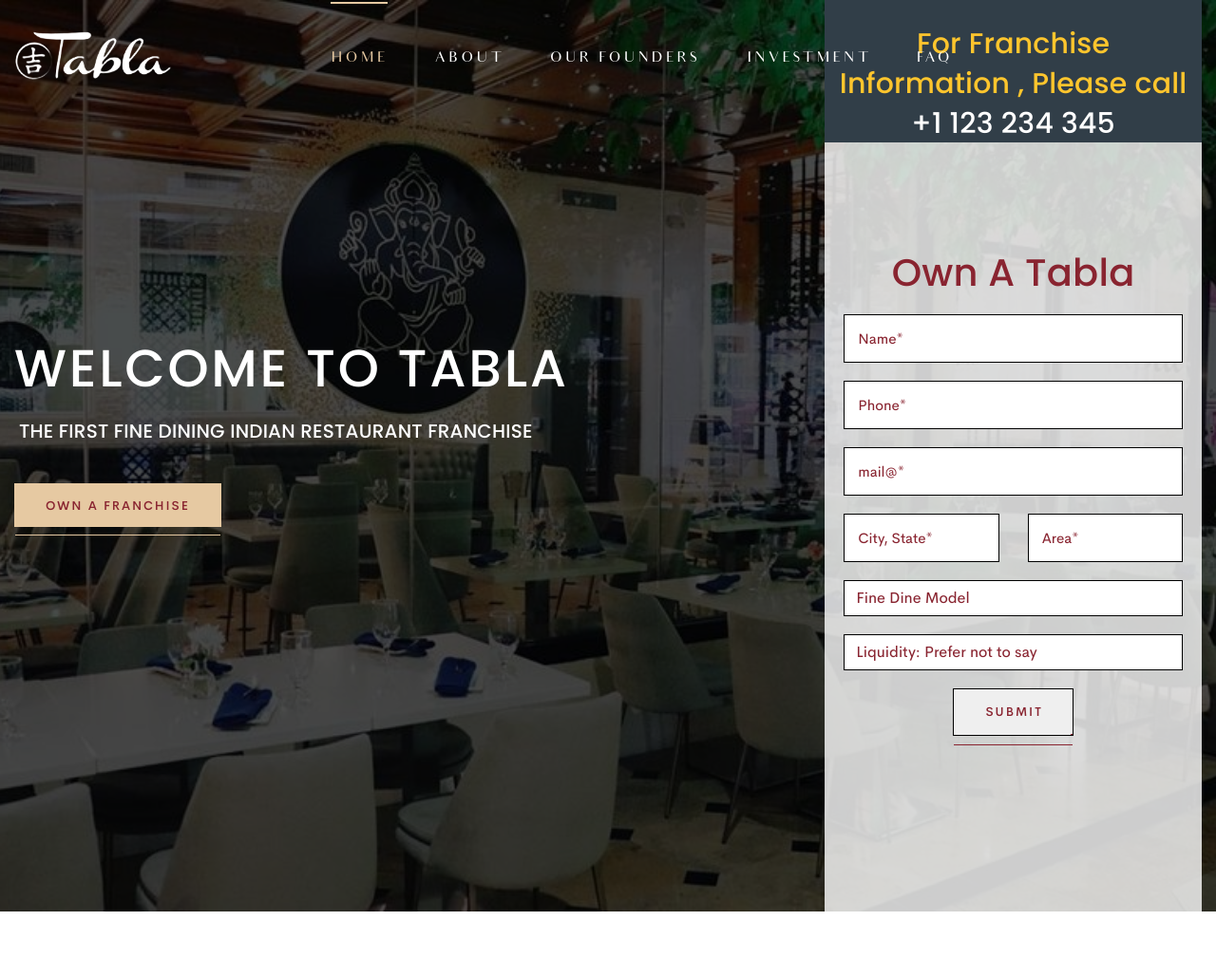
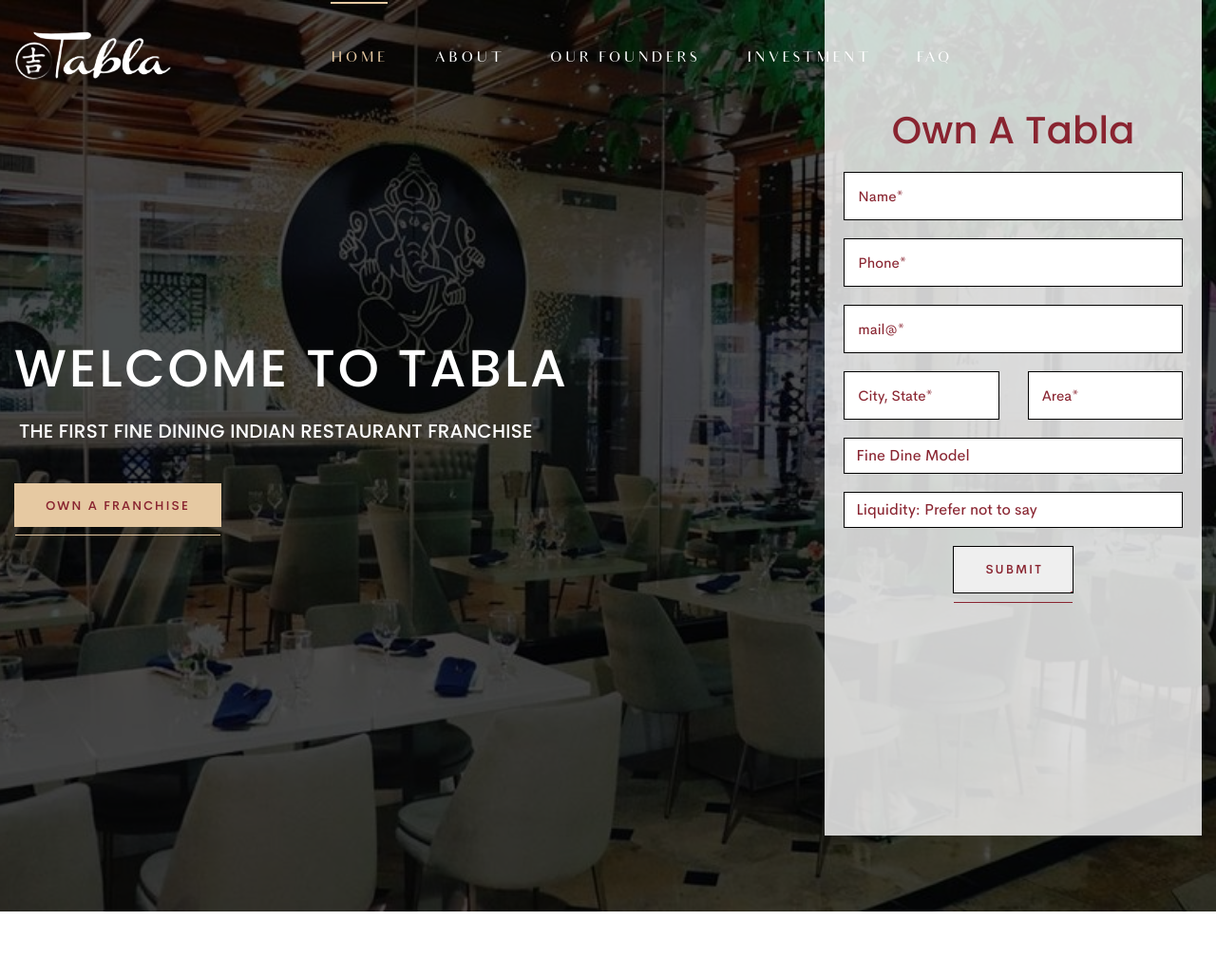
Before and after one commit to cybhop/tabla, a PHP site: page / in a window 1280 px wide. Shown: the top 1029 px of the page at 95% size. Run offline with PHP 8.4, Linux system fonts and the light colour scheme; data comes from the database, SQL or seed files in the repository; data that the repository does not hold is empty; some libraries are stand-ins or nearby versions.

Commit message:
remove grey bar from header form

```diff
--- a/index.php
+++ b/index.php
@@ -165,9 +165,7 @@
                                 </div>
                             </div>
                             <div class="col-md-4 question" style="height: 960px;">
-                                    <div class="top" >
-                                        <h5 style="font-size: 30px; text-align: center; background-color: #313e48; color: #fec52d; margin-bottom: 0px; height: 150px; padding: 25px 5px;">For Franchise Information , Please call <span style="color: white;">+1 123 234 345</span></h5>
-                                    </div>
+
                                     <div class="main" style="padding: 20px 20px; background-color: white; background-color: rgba(255,255,255,0.8); height: 880px;">
                                     <h5 style="font-size: 40px; text-align: center; margin-top: 25%;">Own A Tabla</h5>
                                         <form action="" class="s2" id="own-tabla1" method="GET"  onsubmit="return ownSubmit();">
```
